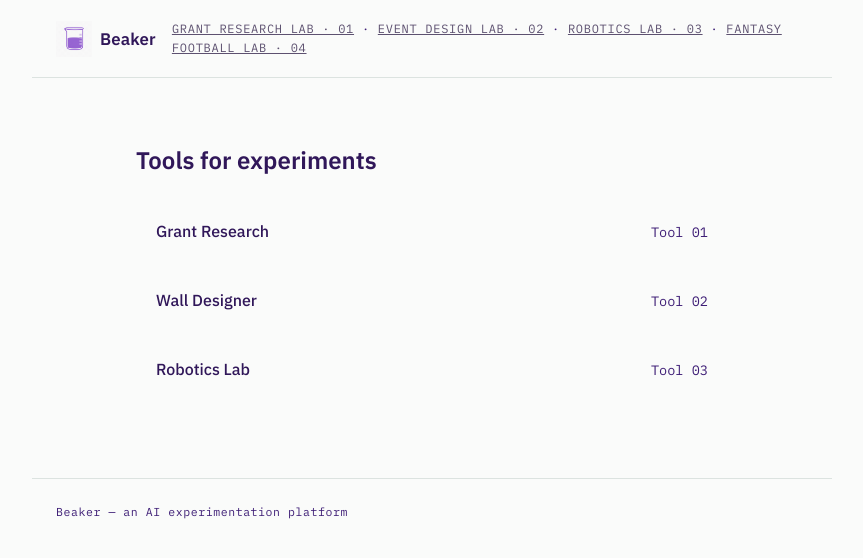
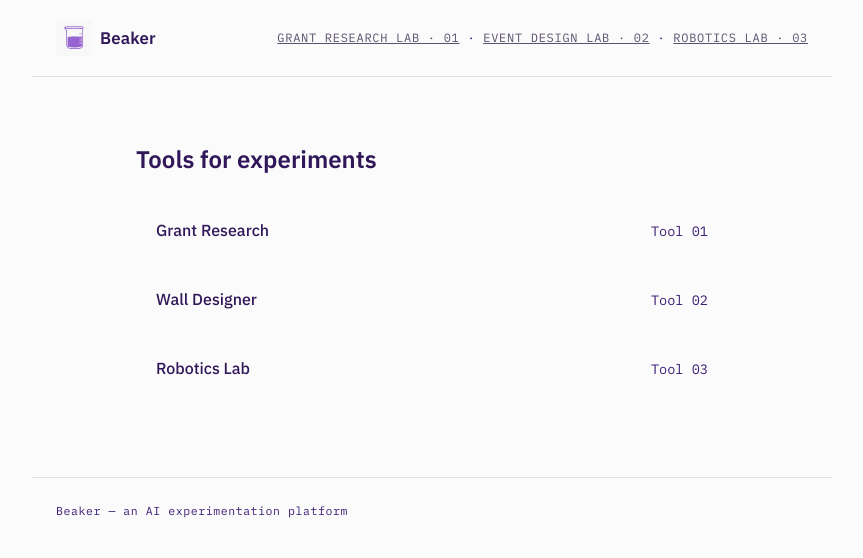
Before and after one commit to reachkristilyn/beaker, a Next.js app: page / in a window 1280 px wide. Shown: the top 558 px of the page, without its empty margins (208-1071 px from the left). Built offline with nearby package versions, Linux system fonts and the light colour scheme.

Commit message:
update nav text

```diff
--- a/src/app/layout.tsx
+++ b/src/app/layout.tsx
@@ -69,8 +69,6 @@ export default function RootLayout({
             <a href="/wall-designer">Event Design Lab · 02</a>
             {" · "}
             <a href="/splats">Robotics Lab · 03</a>
-            {" · "}
-            <a href="/splats">Fantasy Football Lab · 04</a>
           </nav>
         </header>
         {children}
```
